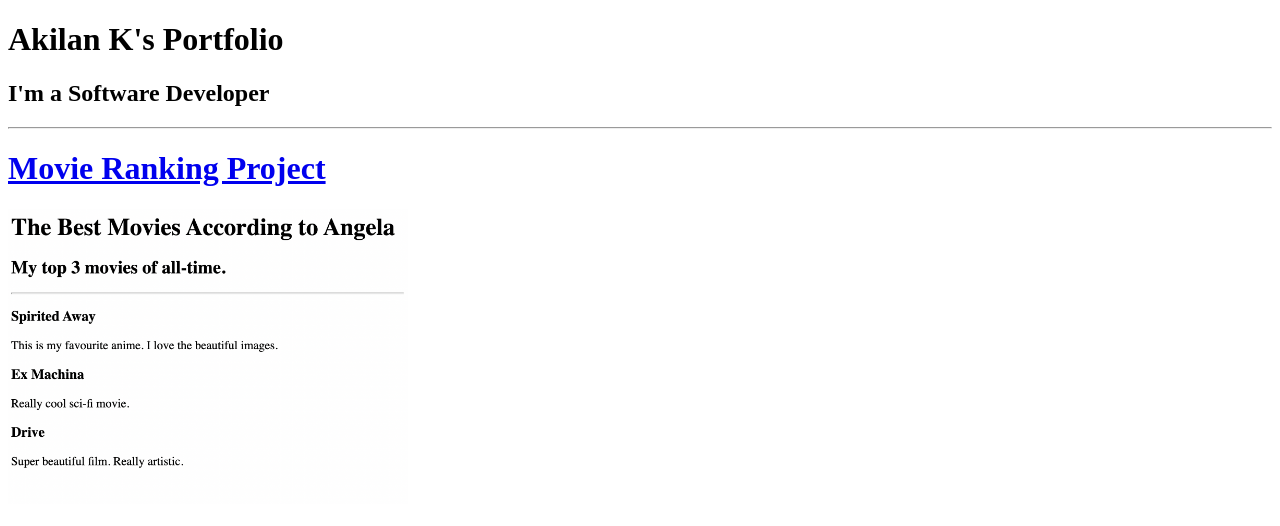
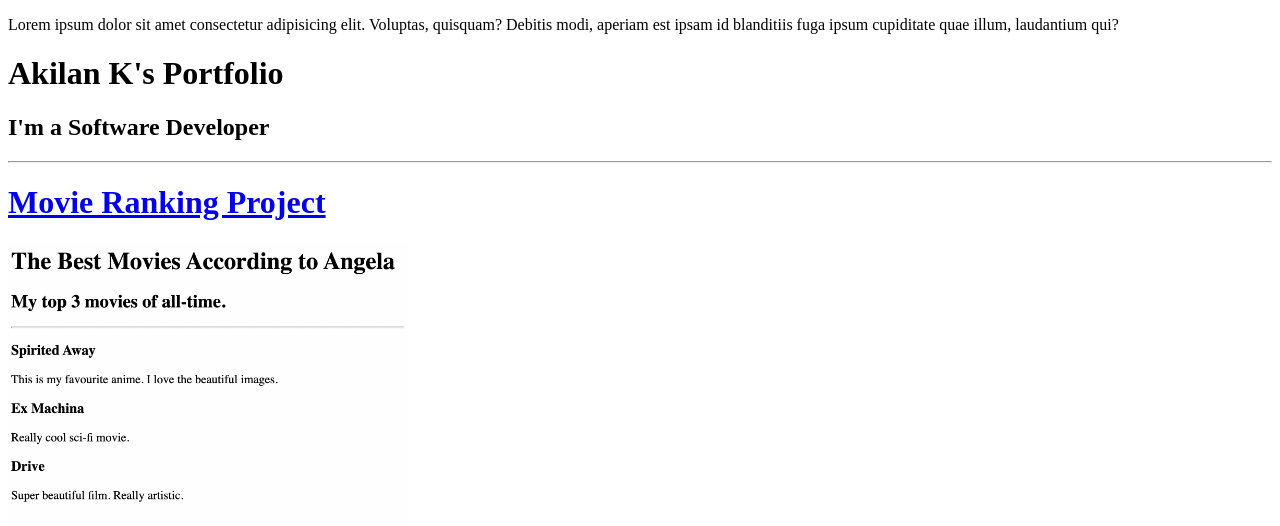
Before and after one commit to akilan1909/htmlportfolio, a plain HTML site: page index.html in a window 1280 px wide. Shown: the top 526 px of the page. Drawn offline with Linux system fonts and the light colour scheme.

Commit message:
Update index.html

```diff
--- a/index.html
+++ b/index.html
@@ -6,6 +6,7 @@
     <title>Document</title>
 </head>
 <body>
+    <p>Lorem ipsum dolor sit amet consectetur adipisicing elit. Voluptas, quisquam? Debitis modi, aperiam est ipsam id blanditiis fuga ipsum cupiditate quae illum, laudantium qui?</p>
     <h1>Akilan K's Portfolio</h1>
     <h2>I'm a Software Developer</h2>
     <hr>
```
